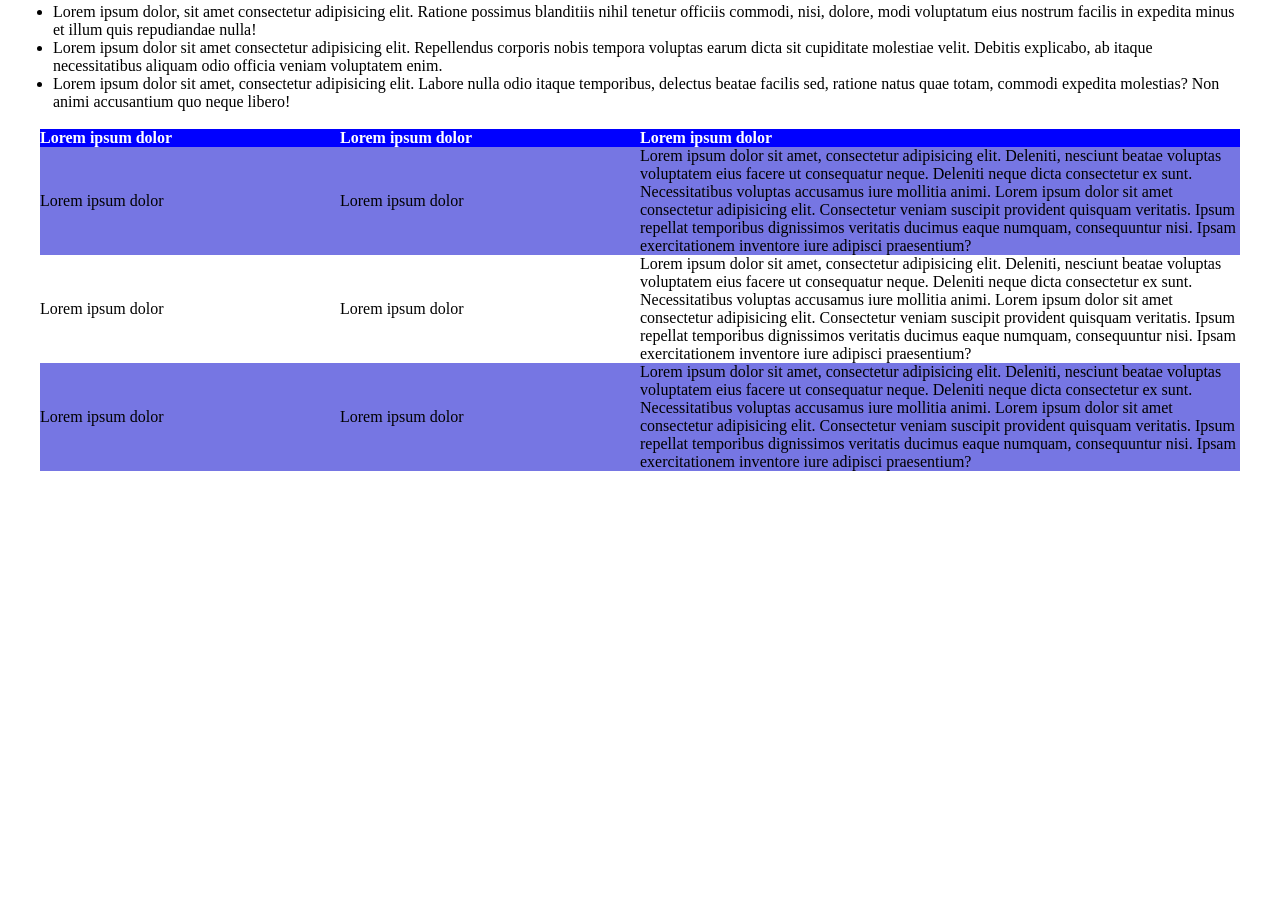
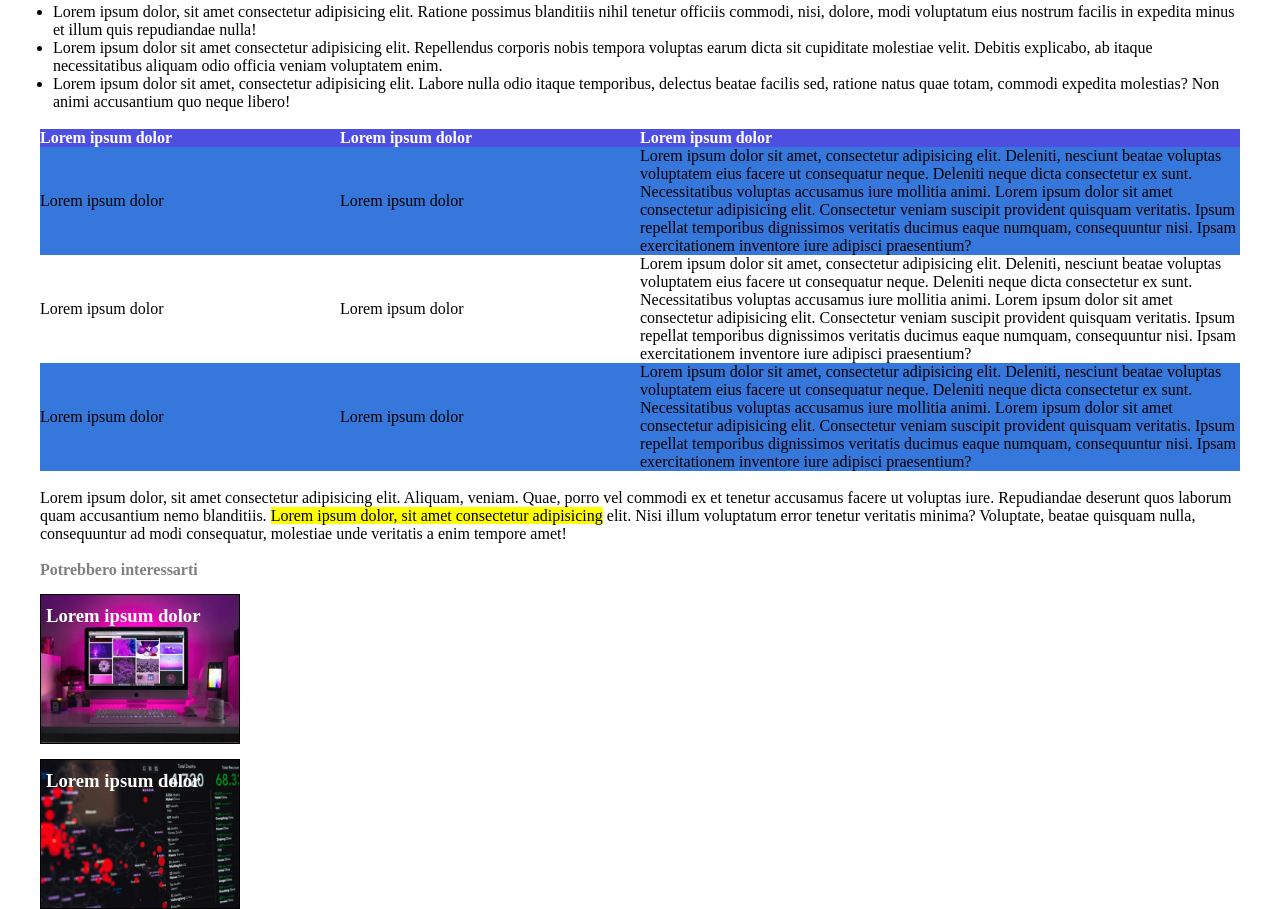
Before and after one commit to enricopic85/html-css-booleaner, a plain HTML site: page index.html in a window 1280 px wide. Shown: the part 771-1680 px from the top of the page. Before the commit the page ends 1242 px from the top, so only its background shows below. Drawn offline with Linux system fonts and the light colour scheme.

Commit message:
aggiunta immagini finali

```diff
--- a/css/style.css
+++ b/css/style.css
@@ -8,6 +8,13 @@
     width: 1200px;
     margin: auto;
 }
+
+.underline{
+    background-color: yellow;
+}
+
+/* fine classi utility */
+
 header{
     width: 100%;
     height: 150px;
@@ -19,6 +26,7 @@ header{
     height: 50px;
     width: 150px;
     margin-top: 100px;
+    margin-left: 10px;
 
 }
 main > h1{
@@ -37,18 +45,16 @@ a{
 .tim{
     margin-top: 15px;
 }
-.underline{
-    background-color: yellow;
-}
+
 ul{
     margin-left: 13px;
 }
 thead{
-    background-color: blue;
+    background-color: rgb(78, 78, 226);
     color: white;
 }
 .row-color{
-    background-color: #7676e3;
+    background-color: #3577db;
 
 }
 .main-text{
@@ -60,3 +66,27 @@ table{
 thead{
     text-align: left;
 }
+h4{
+    color: grey;
+}
+.square1{
+    width: 200px;
+    height: 150px;
+    background: url(../img/monitor.jpg) no-repeat center;
+    border: 1px solid black;
+    margin-top: 15px;
+    background-size: cover;
+}
+.square2{
+    width: 200px;
+    height: 150px;
+    background: url(../img/graph.jpg) no-repeat center;
+    border: 1px solid black;
+    margin-top: 15px;
+    background-size: cover;
+}
+h3{
+    color: white;
+    margin-left: 5px;
+    margin-top: 10px;
+}
--- a/index.html
+++ b/index.html
@@ -61,8 +61,16 @@
                     <td>Lorem ipsum dolor sit amet, consectetur adipisicing elit. Deleniti, nesciunt beatae voluptas voluptatem eius facere ut consequatur neque. Deleniti neque dicta consectetur ex sunt. Necessitatibus voluptas accusamus iure mollitia animi. Lorem ipsum dolor sit amet consectetur adipisicing elit. Consectetur veniam suscipit provident quisquam veritatis. Ipsum repellat temporibus dignissimos veritatis ducimus eaque numquam, consequuntur nisi. Ipsam exercitationem inventore iure adipisci praesentium?</td>
                 </tr>
             </tbody>
-        </table>
+        </table> <br>
         <!-- /fine tabella -->
+        <p>Lorem ipsum dolor, sit amet consectetur adipisicing elit. Aliquam, veniam. Quae, porro vel commodi ex et tenetur accusamus facere ut voluptas iure. Repudiandae deserunt quos laborum quam accusantium nemo blanditiis. <span class="underline"> Lorem ipsum dolor, sit amet consectetur adipisicing</span> elit. Nisi illum voluptatum error tenetur veritatis minima? Voluptate, beatae quisquam nulla, consequuntur ad modi consequatur, molestiae unde veritatis a enim tempore amet!</p> <br>
+        <h4>Potrebbero interessarti</h4>
+        <div class="square1">
+            <h3>Lorem ipsum dolor</h3>
+        </div>
+        <div class="square2">
+            <h3>Lorem ipsum dolor</h3>
+        </div>
     </div>
 </body>
 </html>
```
